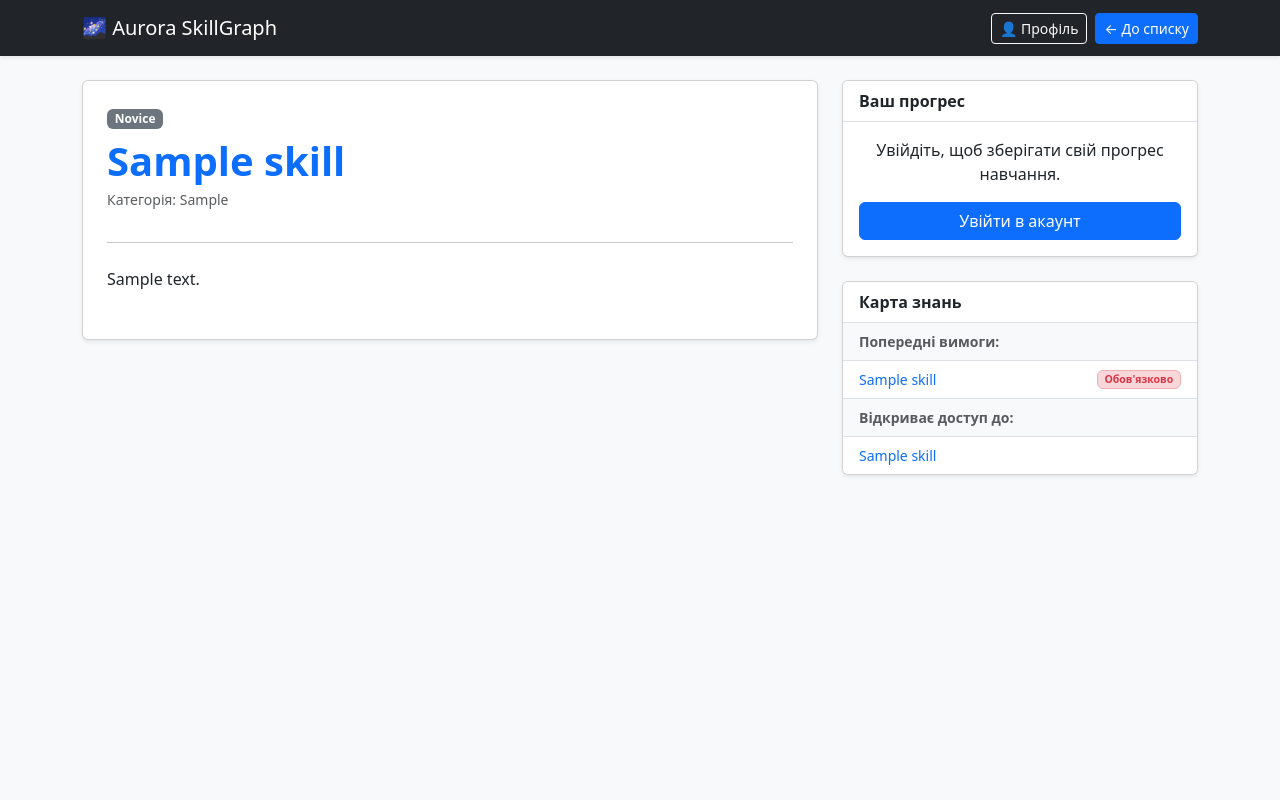
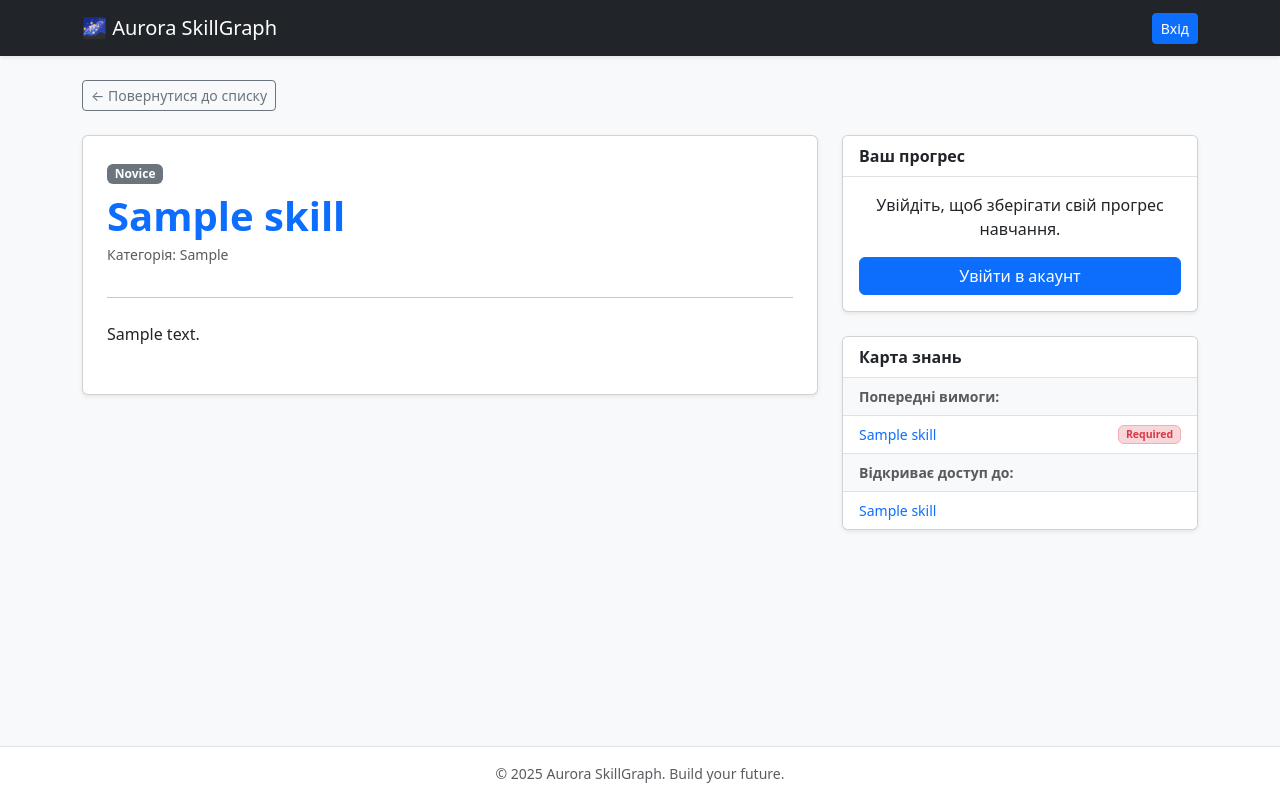
Before and after one commit to elKINTARO/aurora-skill-graph, a Django app: a page that uses skills/templates/skills/skill_detail.html in a window 1280 px wide. Run offline with Django 5.2, Linux system fonts and the light colour scheme; tables that the repository leaves empty hold one stand-in row (values such as "Sample post"); some libraries are stand-ins or nearby versions.

Commit message:
Initial commit - fixes

```diff
--- a/skills/templates/skills/skill_detail.html
+++ b/skills/templates/skills/skill_detail.html
@@ -1,26 +1,13 @@
-{% load static %}
-{% load markdown_extras %} <!DOCTYPE html>
-<html lang="uk">
-<head>
-    <meta charset="UTF-8">
-    <meta name="viewport" content="width=device-width, initial-scale=1.0">
-    <title>{{ skill.title }} | Aurora</title>
-    <link href="https://cdn.jsdelivr.net/npm/bootstrap@5.3.0/dist/css/bootstrap.min.css" rel="stylesheet">
-    <link rel="stylesheet" href="{% static 'css/style.css' %}">
-</head>
-<body class="bg-light">
+{% extends 'base.html' %}
+{% load markdown_extras %}
 
-<nav class="navbar navbar-dark bg-dark mb-4 shadow-sm">
-  <div class="container">
-    <a class="navbar-brand" href="/">🌌 Aurora SkillGraph</a>
-    <div class="d-flex">
-        <a href="{% url 'profile' %}" class="btn btn-outline-light btn-sm me-2">👤 Профіль</a>
-        <a href="{% url 'skill_list' %}" class="btn btn-primary btn-sm">← До списку</a>
+{% block title %}{{ skill.title }} | Aurora{% endblock %}
+
+{% block content %}
+    <div class="mb-4">
+        <a href="{% url 'skill_list' %}" class="btn btn-outline-secondary btn-sm">← Повернутися до списку</a>
     </div>
-  </div>
-</nav>
 
-<div class="container">
     <div class="row">
 
         <div class="col-lg-8">
@@ -65,8 +52,7 @@
 
         <div class="col-lg-4">
 
-            <div class="card shadow-sm mb-4 sticky-top" style="top: 20px; z-index: 1;">
-                <div class="card-header bg-white fw-bold border-bottom">
+            <div class="card shadow-sm mb-4 sticky-top" style="top: 80px; z-index: 1;"> <div class="card-header bg-white fw-bold border-bottom">
                     Ваш прогрес
                 </div>
                 <div class="card-body text-center">
@@ -122,9 +108,9 @@
                                     {{ req.from_skill.title }}
                                 </a>
                                 {% if req.dependency_type == 'hard' %}
-                                    <span class="badge bg-danger-subtle text-danger border border-danger-subtle">Обов'язково</span>
+                                    <span class="badge bg-danger-subtle text-danger border border-danger-subtle">Required</span>
                                 {% else %}
-                                    <span class="badge bg-light text-dark border">Бажано</span>
+                                    <span class="badge bg-light text-dark border">Soft</span>
                                 {% endif %}
                             </li>
                         {% endfor %}
@@ -145,7 +131,4 @@
 
         </div>
     </div>
-</div>
-
-</body>
-</html>
+{% endblock %}
```
Also changed, not shown: skills/templates/skills/profile.html (+4 -23 lines), templates/registration/login.html (+16 -18 lines).
